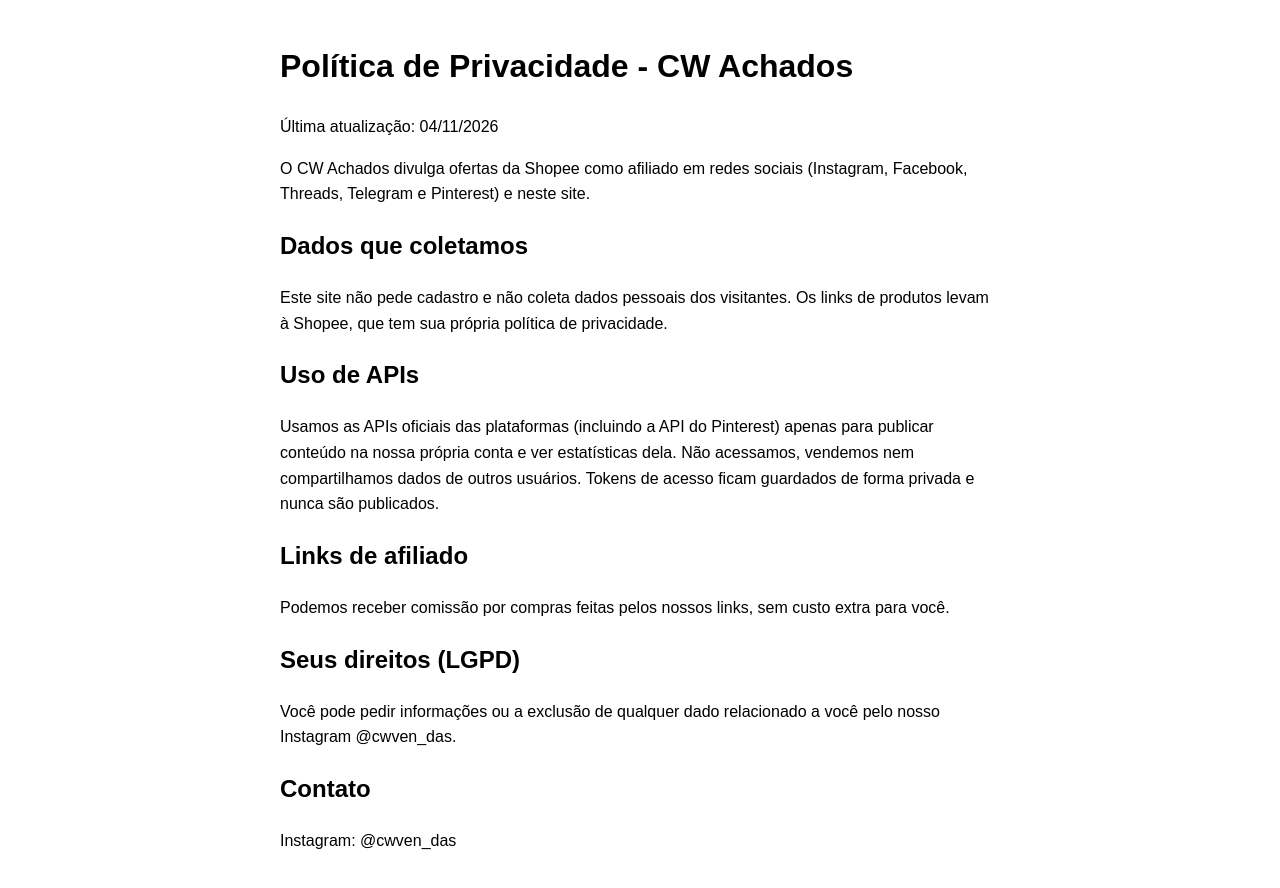
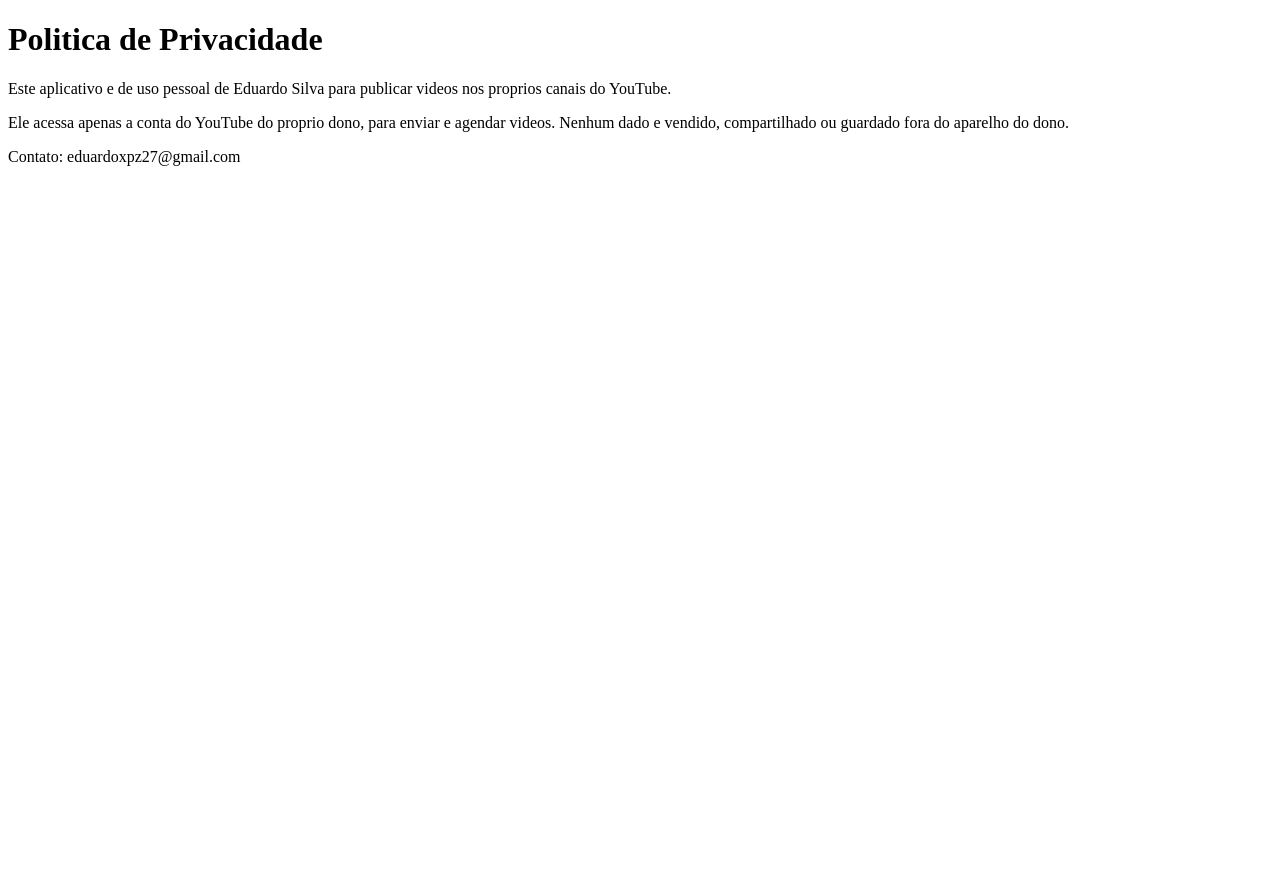
Before and after one commit to cwvendas/cwvendas.github.io, a plain HTML site: page privacidade.html in a window 1280 px wide. After the commit the page ends 800 px from the top, so only its background shows below. Drawn offline with Linux system fonts and the light colour scheme.

Commit message:
Update privacidade.html

```diff
--- a/privacidade.html
+++ b/privacidade.html
@@ -1,24 +1,10 @@
 <!DOCTYPE html>
 <html lang="pt-BR">
-<head>
-<meta charset="utf-8">
-<meta name="viewport" content="width=device-width, initial-scale=1">
-<title>Política de Privacidade | CW Achados</title>
-<style>body{font-family:sans-serif;max-width:720px;margin:auto;padding:20px;line-height:1.6}</style>
-</head>
+<head><meta charset="utf-8"><title>Politica de Privacidade</title></head>
 <body>
-<h1>Política de Privacidade - CW Achados</h1>
-<p>Última atualização: 04/11/2026</p>
-<p>O CW Achados divulga ofertas da Shopee como afiliado em redes sociais (Instagram, Facebook, Threads, Telegram e Pinterest) e neste site.</p>
-<h2>Dados que coletamos</h2>
-<p>Este site não pede cadastro e não coleta dados pessoais dos visitantes. Os links de produtos levam à Shopee, que tem sua própria política de privacidade.</p>
-<h2>Uso de APIs</h2>
-<p>Usamos as APIs oficiais das plataformas (incluindo a API do Pinterest) apenas para publicar conteúdo na nossa própria conta e ver estatísticas dela. Não acessamos, vendemos nem compartilhamos dados de outros usuários. Tokens de acesso ficam guardados de forma privada e nunca são publicados.</p>
-<h2>Links de afiliado</h2>
-<p>Podemos receber comissão por compras feitas pelos nossos links, sem custo extra para você.</p>
-<h2>Seus direitos (LGPD)</h2>
-<p>Você pode pedir informações ou a exclusão de qualquer dado relacionado a você pelo nosso Instagram @cwven_das.</p>
-<h2>Contato</h2>
-<p>Instagram: @cwven_das</p>
+<h1>Politica de Privacidade</h1>
+<p>Este aplicativo e de uso pessoal de Eduardo Silva para publicar videos nos proprios canais do YouTube.</p>
+<p>Ele acessa apenas a conta do YouTube do proprio dono, para enviar e agendar videos. Nenhum dado e vendido, compartilhado ou guardado fora do aparelho do dono.</p>
+<p>Contato: eduardoxpz27@gmail.com</p>
 </body>
 </html>
```
